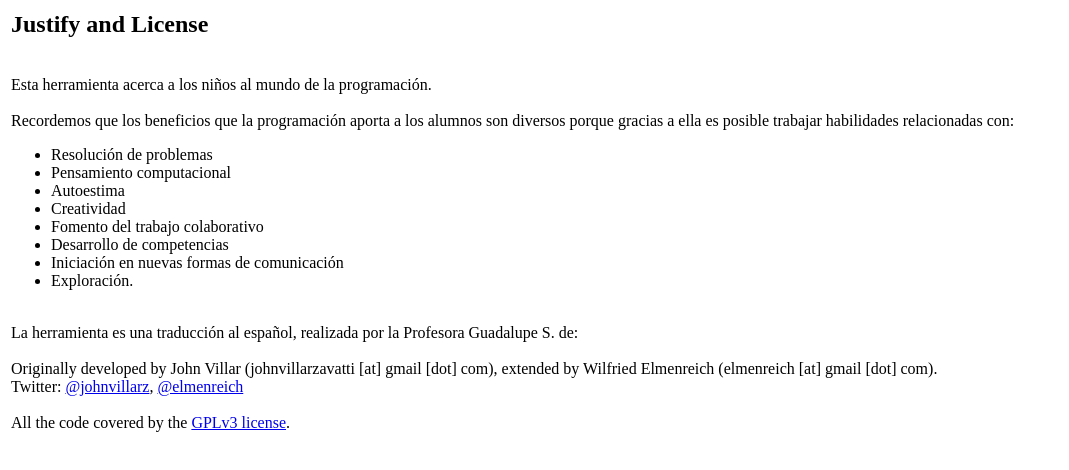
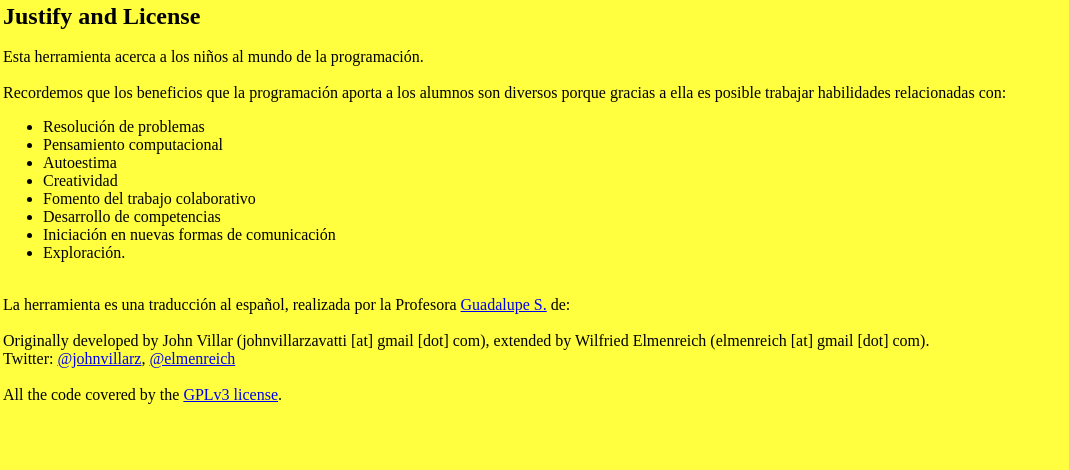
Before and after one commit to xrene2/logo, a plain HTML site: page html/creditos.html in a window 1280 px wide. Shown: the whole page, without its empty margins (0-1069 px from the left). Drawn offline with Linux system fonts and the light colour scheme.

Commit message:
Add files via upload

```diff
--- a/html/creditos.html
+++ b/html/creditos.html
@@ -3,7 +3,7 @@
 <head>
     <title>La Tortuga Logo Online</title>
 	<link rel="icon" type="image/png" sizes="16x16" href="../img/la_tortuga.png">
-	<link rel="stylesheet" type="text/css" href="../css/css_theme.css">
+	<link rel="stylesheet" type="text/css" href="../css/theme.css">
 </head>
 
 <body>
@@ -25,7 +25,7 @@
 					<li> Iniciaci&oacute;n en nuevas formas de comunicaci&oacute;n</li>
 					<li> Exploraci&oacute;n.</li>
 				</ul>
-				<br>La herramienta es una traducci&oacute;n al espa&ntilde;ol, realizada por la Profesora Guadalupe S. de:
+				<br>La herramienta es una traducci&oacute;n al espa&ntilde;ol, realizada por la Profesora <a href="mailto:vapimx@yahoo.com.mx?Subject=Hola..." target="_top">Guadalupe S.</a> de:
 				<br>
 				<br> Originally developed by John Villar (johnvillarzavatti [at] gmail [dot] com), extended by Wilfried Elmenreich (elmenreich [at] gmail [dot] com).
 				<br> Twitter: <a href="http://twitter.com/johnvillarz">@johnvillarz</a>, <a href="http://twitter.com/elmenreich">@elmenreich</a>
```
